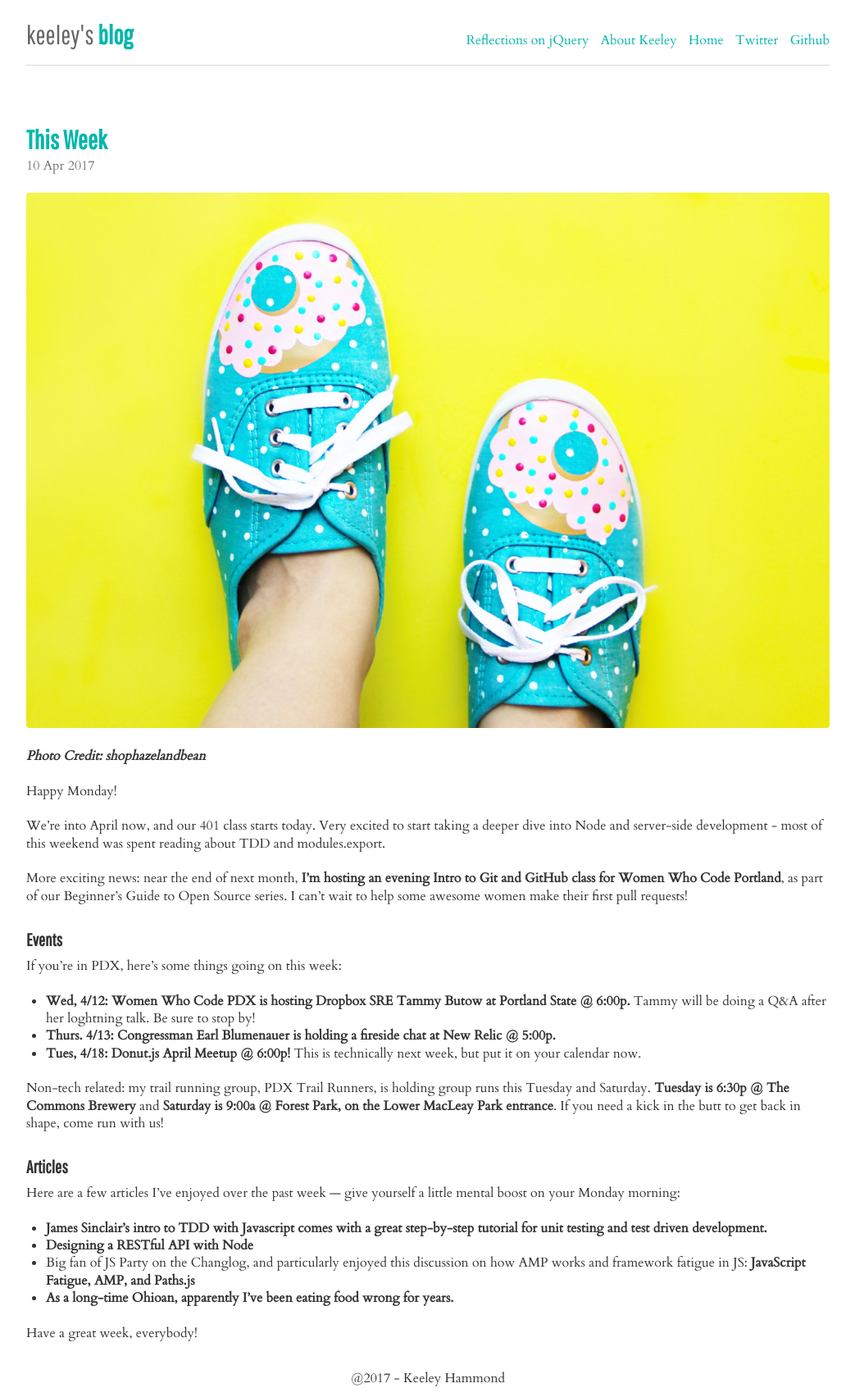
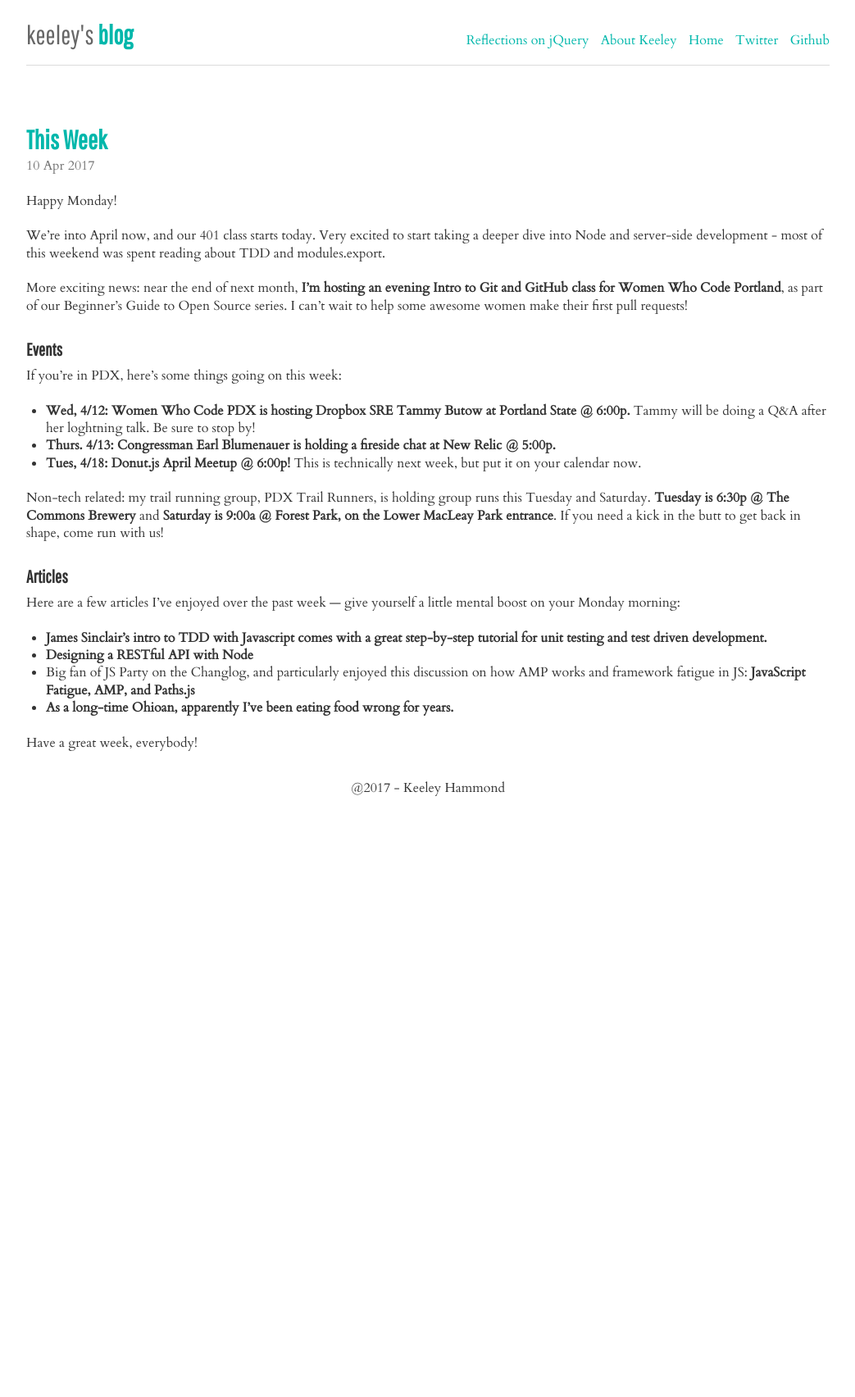
Before and after one commit to Keeley-Hammond/blog, a Jekyll site: the page built from _posts/2017-04-10-happy-monday.md, in a window 1280 px wide. Shown: the whole page at 82% size, without its empty margins (118-1161 px from the left). Built offline with Jekyll 4.4.1, drawn with Linux system fonts in a browser that asks for light colours; after the commit the page ends 984 px from its top, so only the background shows below that; some of the changed lines change nothing that is shown.

Commit message:
New blog post for april 10

```diff
--- a/_posts/2017-04-10-happy-monday.md
+++ b/_posts/2017-04-10-happy-monday.md
@@ -3,8 +3,8 @@ title: This Week
 description: Happy Monday!
 header: This Week
 ---
-![Etsy Donut Shoes](../img/donut-shoes.jpg)
-[*Photo Credit: shophazelandbean*](https://www.etsy.com/listing/264707711/donut-shoes-lace-ups-colorful-fun-quirky?ref=market)
+<!--![Etsy Donut Shoes](../img/donut-shoes.jpg)
+[*Photo Credit: shophazelandbean*](https://www.etsy.com/listing/264707711/donut-shoes-lace-ups-colorful-fun-quirky?ref=market)-->
 
 Happy Monday!
 
```
